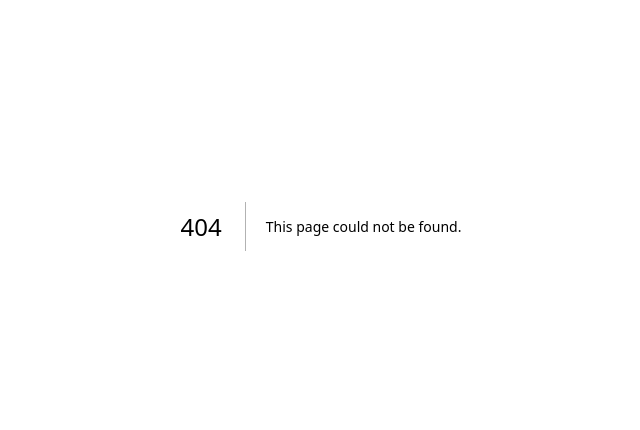
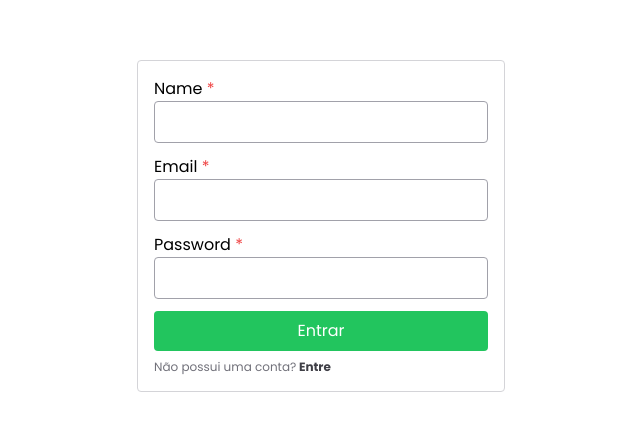
Before and after one commit to ChristieCardoso/fluxo-autenticacao, a Next.js app: page /register in a window 1280 px wide. Before the commit this address had no page. Shown: the part 174-604 px from the top of the page, without its empty margins (319-959 px from the left). Built offline with nearby package versions, Linux system fonts and the light colour scheme.

Commit message:
criando pagina de registro

```diff
--- /dev/null
+++ b/src/app/(auth)/login/page.jsx
@@ -0,0 +1,47 @@
+"use client";
+
+import Button from '@/components/Button';
+import Input from '@/components/Input';
+import Link from 'next/link';
+import { Form, Formik } from 'formik'
+import * as Yup from "yup";
+import React from 'react'
+
+export default function Login() {
+
+  const initialValues = {
+    email: "",
+    password: "",
+  };
+
+  const validationSchema = Yup.object().shape({
+    email: Yup.string()
+      .email("Digite um e-mail válido")
+      .required("O campo e-mail é obrigatório"),
+    password: Yup.string().required("O campo senha é obrigatório"),
+  });
+
+  async function handleSubmit() { }
+
+  return (
+    <main className="min-h-screen flex items-center justify-center">
+      <Formik initialValues={initialValues} validationSchema={validationSchema} onSubmit={handleSubmit}>{({ values }) => (
+        <Form noValidate className="flex flex-col gap-2 p-4 border rounded border-zinc-300 min-w-[300px] bg-white">
+          <Input name="email" type="email" required />
+          <Input name="password" type="password" required autoComplete="off" />
+          <Button
+            type="submit"
+            text="Entrar"
+            className="bg-green-500 text-white rounded p-2 cursor-pointer" />
+          <span className="text-xs text-zinc-500">
+            Não possui uma conta?
+            <strong className="text-zinc-700">
+              <Link href="/register"> Inscreva-se</Link>
+            </strong>
+          </span>
+        </Form>
+      )}
+      </Formik>
+    </main>
+  );
+}
--- /dev/null
+++ b/src/app/(auth)/register/page.jsx
@@ -0,0 +1,44 @@
+"use client";
+
+import Button from '@/components/Button';
+import Input from '@/components/Input';
+import Link from 'next/link';
+import { Form, Formik } from 'formik'
+import * as Yup from "yup";
+import React from 'react'
+
+export default function Register() {
+
+  const initialValues = {
+    email: "",
+    password: ""
+  };
+
+  const validationSchema = Yup.object().shape({
+    name: Yup.string().required("O campo nome é obrigatório"),
+    email: Yup.string().email("Digite um e-mail válido").required("O campo e-mail é obrigatório"),
+    password: Yup.string().required("O campo senha é obrigatório")
+  });
+
+  async function handleSubmit() { }
+
+  return (
+    <main className="min-h-screen flex items-center justify-center">
+      <Formik initialValues={initialValues} validationSchema={validationSchema} onSubmit={handleSubmit}>{({ values }) => (
+        <Form noValidate className="flex flex-col gap-2 p-4 border rounded border-zinc-300 min-w-[300px] bg-white">
+          <Input name="name" required />
+          <Input name="email" type="email" required />
+          <Input name="password" type="password" required autoComplete="off" />
+          <Button type="submit" text="Entrar" className="bg-green-500 text-white rounded p-2 cursor-pointer" />
+          <span className="text-xs text-zinc-500">
+            Não possui uma conta?
+            <strong className="text-zinc-700">
+              <Link href="/login"> Entre</Link>
+            </strong>
+          </span>
+        </Form>
+      )}
+      </Formik>
+    </main>
+  );
+}
--- a/src/app/login/page.jsx
+++ /dev/null
@@ -1,22 +0,0 @@
-"use client";
-
-import Button from '@/components/Button';
-import Input from '@/components/Input';
-import { Form, Formik } from 'formik'
-import React from 'react'
-
-export default function Login() {
-  return (
-    <main className="min-h-screen flex items-center justify-center">
-      <Formik>{({ values }) =>
-        <Form noValidate className="flex flex-col gap-2 p-4 border rounded border-zinc-300 min-w-[300px] bg-white">
-          <Input name="email" type="email" required />
-          <Input name="password" type="password" required autoComplete="off" />
-          <Button
-            type="submit"
-            text="Entrar"
-            className="bg-green-500 text-white rounded p-2 cursor-pointer" />
-        </Form>}</Formik>
-    </main>
-  )
-}
```
